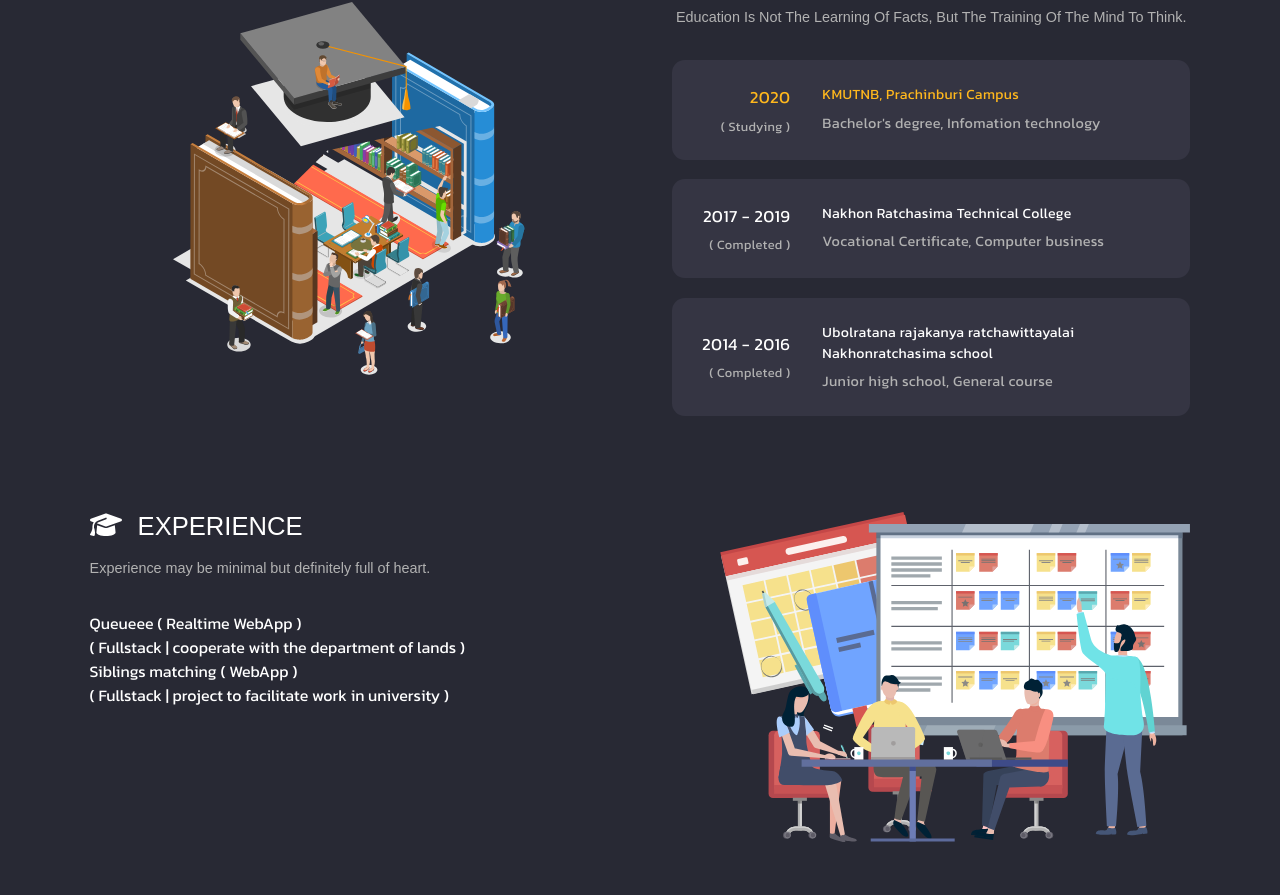
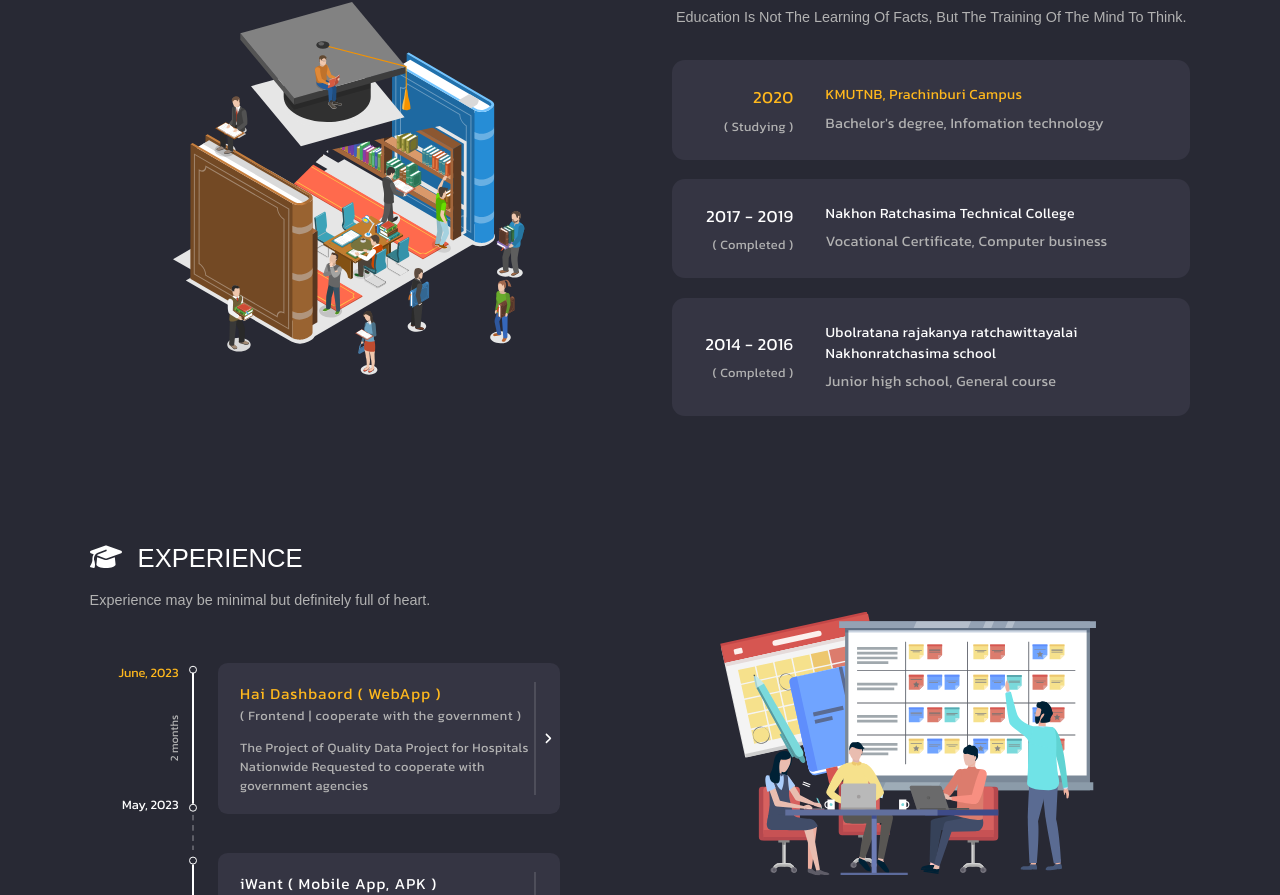
Before and after one commit to csnpch/ham_burger, a React (Vite) app: page / in a window 1280 px wide. Shown: the part 935-1830 px from the top of the page. Built offline with nearby package versions, Linux system fonts and the light colour scheme; a web font is replaced by a local one.

Commit message:
Make section experience

```diff
--- a/src/App.tsx
+++ b/src/App.tsx
@@ -24,6 +24,10 @@ function App() {
 
           <Education />
           <Experience />
+          <br />
+          <br />
+          <br />
+          <br />
 
         </ContainerBase>
 
--- a/src/assets/css/index.sass
+++ b/src/assets/css/index.sass
@@ -1,6 +1,6 @@
 @use './reset' as *
+@use './properties' as *
 @use './variables' as *
-@use './properties' as *
 @import 'https://fonts.googleapis.com/css2?family=Kanit:wght@300;400;500;600;700&family=Lacquer&display=swap'
 
 body
@@ -17,14 +17,6 @@ body
   width: $base-width
   margin: 0 auto
 
-.color-primary-drop
-  color: $color-primary-drop
-
-.cursor-pointer
-  cursor: pointer !important
-
-.color-secondary
-  color: $color-secondary
 
 // Custom scrollbar
 body::-webkit-scrollbar
--- a/src/assets/css/properties.sass
+++ b/src/assets/css/properties.sass
@@ -1,3 +1,14 @@
+@use './variables' as *
+
+.color-primary-drop
+  color: $color-primary-drop
+
+.cursor-pointer
+  cursor: pointer !important
+
+.color-secondary
+  color: $color-secondary
+
 .text-center
   text-align: center
 
@@ -6,6 +17,9 @@
 
 .text-right
   text-align: right
+
+.hidden
+  display: none
 
 
 // flexbox
--- a/src/components/Sections/Education/Education.sass
+++ b/src/components/Sections/Education/Education.sass
@@ -3,7 +3,7 @@
 
 .education-container
   display: flex
-  padding: 6rem 0
+  padding-top: 6rem
   column-gap: 4rem
   justify-content: space-evenly
   align-items: center
@@ -33,10 +33,11 @@
     width: 80%
 
 
-.content-container
+.edu-content-container
+  width: 100%
   display: flex
   flex-direction: column
-  justify-content: center
+  place-items: center
   gap: 2rem
 
   @media (max-width: $media-lg)
@@ -68,14 +69,14 @@
   letter-spacing: 0.02rem
 
   @media (max-width: $media-2xl)
-    padding: 1.5rem 0.4rem 1.5rem 1.2rem
+    padding: 1.5rem 0.4rem 1.5rem 1.4rem
     border-radius: 0.8rem
     width: 100%
 
   @media (max-width: $media-lg)
     grid-template-columns: 5.6rem 1fr
     gap: 1.2rem
-    padding: 0.8rem 0.6rem 0.8rem 0.8rem
+    padding: 1.2rem 0.6rem 1.2rem 0.8rem
 
 
 .timeline-group
--- a/src/components/Sections/Education/Education.tsx
+++ b/src/components/Sections/Education/Education.tsx
@@ -20,7 +20,7 @@ export default function Education() {
           </div>
 
           {/* right or bottom content */}
-          <div className={`content-container`}>
+          <div className={`edu-content-container`}>
 
             <Topic
               title={`MY EDUCATION`}
--- a/src/components/Sections/Experience/Experience.sass
+++ b/src/components/Sections/Experience/Experience.sass
@@ -1,23 +1,232 @@
 @use './../../../assets/css/variables' as *
+
+$line-pos-left: -1.6rem
 
 
 .experience-container
   width: 100%
-  height: 200vh
   display: flex
   flex-direction: row
-  justify-content: center
+  justify-content: space-between
   align-items: flex-start
   column-gap: 10rem
+  padding-top: 8rem
+
+  @media (max-width: $media-2xl)
+    row-gap: 9rem
+
+
+  @media (max-width: $media-lg)
+    flex-direction: column-reverse
+    row-gap: 6.4rem
+    padding-top: 0rem
+    margin-top: -2rem
 
 
 .experience-container .banner-img
+  width: 100%
+  overflow: hidden
+  top: 15%
+  transform: translateY(25%)
   position: sticky
-  top: 0
-  width: 100%
-  max-height: 100%
-  overflow: hidden
+
+  @media (max-width: $media-lg)
+    position: relative
+    display: flex
+    justify-content: center
 
 
-.content-container
+.experience-container .banner-img img
+  width: 68%
+
+  @media (max-width: $media-2xl)
+    width: 80%
+
+
+.exp-content-container
   width: 100%
+  display: flex
+  flex-direction: column
+  gap: 3.2rem
+
+  @media (max-width: $media-lg)
+    gap: 2.6rem
+
+
+.exp-content-container .timeline-container
+  width: 100%
+  height: 100%
+
+
+.timeline-container .card-container
+  display: flex
+  flex-direction: column
+  gap: 2.4rem
+  // @link-timeline
+  padding-left: 8rem
+
+  @media (max-width: $media-lg)
+    padding-left: 5.8rem
+
+
+.card-item-group
+  height: 100%
+  display: flex
+  flex-direction: row
+  background: $bg-secondary
+  padding: 1.2rem 1.4rem
+  border-radius: 0.6rem
+
+  @media (max-width: $media-lg)
+    padding: 0.9rem 1rem
+
+
+.timeline-container .card-item
+  position: relative
+  width: 100%
+
+
+.timeline-container .more-detail
+  cursor: pointer
+  margin-right: -0.9rem
+  padding-left: 0.5rem
+  border-left: 2px solid #FFFFFF20
+  display: flex
+  align-items: center
+  font-size: 0.8rem
+  transition: all 0.2s ease-in-out
+  margin-left: 0.28rem
+
+  &:hover
+    color: $color-secondary
+    transform: scale(1.06) translateX(0.1rem)
+
+  @media (max-width: $media-2xl)
+    margin-left: 0.2rem
+
+  @media (max-width: $media-lg)
+    margin-left: 0.1rem
+    padding-left: 0.4rem
+    margin-right: -0.6rem
+
+
+.timeline-container .card-item .title
+  letter-spacing: 0.06rem
+  font-size: 1.1rem
+
+  @media (max-width: $media-2xl)
+    font-size: 0.96rem
+
+  @media (max-width: $media-lg)
+    letter-spacing: 0.02rem
+
+
+.timeline-container .card-item .sub-title
+  margin-top: 0.1rem
+  letter-spacing: 0.04rem
+  font-size: 0.9rem
+  color: $color-primary-drop
+
+  @media (max-width: $media-2xl)
+    font-size: 0.8rem
+
+  @media (max-width: $media-lg)
+    letter-spacing: 0.02rem
+
+
+.timeline-container .card-item .description
+  letter-spacing: .02rem
+  margin-top: 0.8rem
+  font-size: 0.9rem
+  color: $color-primary-drop
+
+  @media (max-width: $media-2xl)
+    letter-spacing: 0.02rem
+    font-size: 0.8rem
+
+  @media (max-width: $media-lg)
+    font-size: 0.76rem
+
+
+.timeline-container .container-card-item
+  position: relative
+
+
+.timeline-item
+  position: absolute
+  top: 0
+  left: -6.2rem
+  height: 100%
+  display: flex
+  flex-direction: column
+  justify-content: space-between
+  text-align: right
+
+
+.timeline-item.one-range
+  justify-content: center
+
+
+.timeline-item .date
+  font-size: 0.8rem
+
+
+.timeline-item .helper-text
+  color: $color-primary-drop
+  font-size: 0.7rem
+
+
+.timeline-item .helper-text.rotate
+  transform: rotate(-90deg) translateY(160%)
+  text-align: center
+
+
+.container-card-item .line
+  position: absolute
+  top: 50%
+  transform: translateY(-50%)
+  left: $line-pos-left
+  width: 0.1rem
+  height: 86%
+  background: $color-primary
+  z-index: 1
+
+
+.container-card-item .line::after
+  // border with circle
+  content: ''
+  position: absolute
+  top: -3%
+  left: 50%
+  transform: translate(-50%, -50%)
+  width: 8px
+  height: 8px
+  border-radius: 50%
+  border: 0.1rem solid $color-primary
+  z-index: 1
+
+.container-card-item .line::before
+  // border with circle
+  content: ''
+  position: absolute
+  top: 103%
+  left: 50%
+  transform: translate(-50%, -50%)
+  width: 8px
+  height: 8px
+  border-radius: 50%
+  border: 0.1rem solid $color-primary
+  z-index: 1
+
+
+.space-line
+  left: $line-pos-left
+  position: absolute
+  bottom: -2.2rem
+  width: 0.1rem
+  height: 2.4rem
+  z-index: 1
+  background-image: linear-gradient(to bottom, #FFFFFF40 50%, transparent 50%)
+  background-size: 100% 0.64rem
+  background-repeat: repeat-y
+  background-position: center
--- a/src/components/Sections/Experience/Experience.tsx
+++ b/src/components/Sections/Experience/Experience.tsx
@@ -2,6 +2,9 @@ import Topic from '@/components/Topic/Topic'
 import './Experience.sass'
 import ExperienceBanner from '@/assets/img/experience_banner.svg'
 import { dataTimeline } from './data'
+import { _class } from '@/utils/functions/helper'
+import { FontAwesomeIcon } from '@fortawesome/react-fontawesome'
+import { faAngleRight } from '@fortawesome/free-solid-svg-icons'
 
 
 interface propsInterface {}
@@ -16,7 +19,7 @@ export default function Experience({}: propsInterface) {
       <section className={`experience-container`}>
 
         {/* right or bottom content */}
-        <div className={`content-container`}>
+        <div className={`exp-content-container`}>
 
           <Topic
             title={`EXPERIENCE`}
@@ -25,24 +28,75 @@ export default function Experience({}: propsInterface) {
 
           <div className={`timeline-container`}>
 
-            <div className={`timeline`}>
-              <div className='timeline-item'>
-
-              </div>
-            </div>
-
             <div className={`card-container`}>
               {
-                dataTimeline.splice(0, 2).map((item, index) => {
+                dataTimeline.map((item, index) => {
+
+                  const oneRange = item.date.end === ''
+
                   return (
-                    <div
-                      key={index}
-                      className={`card-item`}
-                    >
-                      <div className={`title-container`}>
-                        <p>{ item.title }</p>
-                        <p>{ item.subtitle }</p>
+                    <div className={`container-card-item`}>
+
+                      <div className={`line-group`}>
+                        <div className={`line`} />
+                        <div className={`space-line`} />
                       </div>
+
+                      <div className={`card-item-group`}>
+
+                        <div
+                          key={index}
+                          className={`card-item`}
+                        >
+                          <div className={`title-container`}>
+                            <p className={_class(`
+                              title
+                              ${index === 0 && 'color-secondary'}
+                            `)}>
+                              { item.title }
+                            </p>
+                            <p className={`sub-title`}>
+                              { item.subtitle }
+                            </p>
+                          </div>
+                          <p className={`description`}>
+                            { item.description }
+                          </p>
+                        </div>
+
+                        <div className={`more-detail`}>
+                          <FontAwesomeIcon icon={faAngleRight} />
+                        </div>
+
+                      </div>
+
+                      <div
+                        key={index}
+                        className={_class(`
+                          timeline-item
+                          ${oneRange && 'one-range'}
+                        `)}
+                      >
+                        <p className={_class(`
+                          date date-start
+                          ${index === 0 && 'color-secondary'}
+                        `)}>
+                          { item.date.start }
+                        </p>
+                        {
+                          item.date.helper !== '' &&
+                          <p className={_class(`
+                            helper-text
+                            ${ !oneRange && 'rotate' }
+                          `)}>
+                            { item.date.helper }
+                          </p>
+                        }
+                        <p className={`date date-end`}>
+                          { item.date.end }
+                        </p>
+                      </div>
+
                     </div>
                   )
                 })
@@ -58,7 +112,6 @@ export default function Experience({}: propsInterface) {
           <img src={ExperienceBanner} alt="#" width={'100%'} height={'100%'} />
         </div>
 
-
       </section>
 
     </>
--- a/src/components/Sections/Experience/data.ts
+++ b/src/components/Sections/Experience/data.ts
@@ -13,7 +13,7 @@ interface dataTimelineInterface {
 export const dataTimeline: dataTimelineInterface[] = [
   {
     title: `Hai Dashbaord ( WebApp )`,
-    subtitle: `( Freelance | cooperate with the government )`,
+    subtitle: `( Frontend | cooperate with the government )`,
     description: `The Project of Quality Data Project for Hospitals Nationwide Requested to cooperate with government agencies`,
     date: {
       start: `June, 2023`,
--- a/src/components/Sections/Hero/Hero.sass
+++ b/src/components/Sections/Hero/Hero.sass
@@ -83,14 +83,14 @@
 
 
 
-.description
+.paragraph-container .description
   margin-top: 2rem
 
   @media (max-width: $media-xl)
     margin-top: 1.2rem
 
 
-.description .ideal
+.paragraph-container .description .ideal
   color: $color-primary-drop
   letter-spacing: 0.04rem
   font-size: 1.08rem
```
